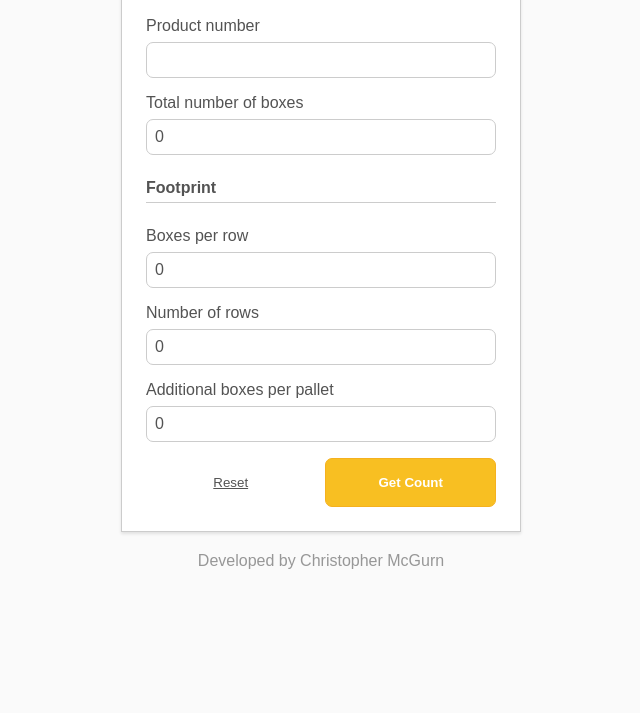
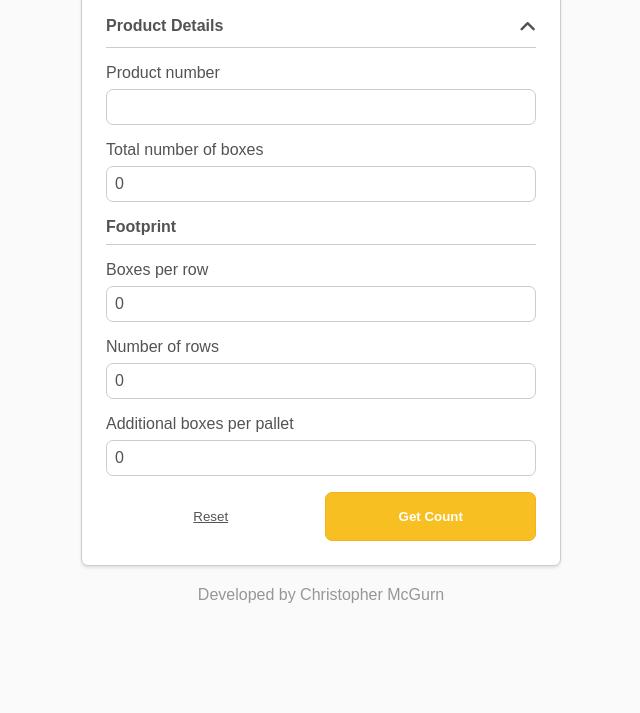
Before and after one commit to zsondev/bnm-count, a plain HTML site: page index.html in a window 1280 px wide. Shown: the part 87-800 px from the top of the page, without its empty margins (319-959 px from the left). Drawn offline with Linux system fonts and the light colour scheme; a web font is replaced by a local one.

Commit message:
Add collapsible menu component

```diff
--- a/index.html
+++ b/index.html
@@ -4,6 +4,8 @@
     <meta charset="UTF-8">
     <meta name="viewport" content="width=device-width, initial-scale=1.0">
     <link rel="stylesheet" href="styles/main.css">
+    <script src="https://kit.fontawesome.com/06923015d8.js" crossorigin="anonymous"></script>
+    <script src="scripts/menu.js" defer></script>
     <script src="scripts/app.js" defer></script>
     <title>GetCount</title>
 </head>
@@ -13,6 +15,12 @@
             <h1><span class="brand-1">Get</span><span class="brand-2">Count</span></h1>
         </header>
         <main>
+            <section class="product-info menu" data-menu="menu">
+                <header class="menu__header">
+                    <h2>Product Details</h2>
+                    <button class="menu__collapse-toggler" data-menu-toggler><i class="fa-solid fa-angle-up"></i></button>
+                </header>
+                <div class="menu__collapse-content" data-menu-content>
                     <form>
                         <div class="input-group">
                             <label for="product-number">Product number</label>
@@ -22,7 +30,7 @@
                             <label for="product-count-total">Total number of boxes</label>
                             <input type="number" id="product-count-total" value=0>
                         </div>
-                <h2 class="bold">Footprint</h2>
+                        <h2 class="bold underline">Footprint</h2>
                         <div class="input-group">
                             <label for="products-per-row">Boxes per row</label>
                             <input type="number" id="products-per-row" value=0>
@@ -36,10 +44,12 @@
                             <input type="number" id="extra" value=0>
                         </div>
                         <div class="form-controls">
-                    <button type="reset" class="btn-warn">Reset</button>
-                    <button type="button" id="get-count" class="btn-success">Get Count</button>
+                            <button type="reset" class="btn btn-warn">Reset</button>
+                            <button type="button" id="get-count" class="btn btn-success">Get Count</button>
                         </div>
                     </form>
+                </div>
+            </section>
         </main>
     </div>
     <footer>
--- /dev/null
+++ b/scripts/menu.js
@@ -0,0 +1,20 @@
+(function() {
+    const menus = document.querySelectorAll('[data-menu]');
+
+    menus.forEach(menu => {
+        const toggler = menu.querySelector('[data-menu-toggler]');
+        const content = menu.querySelector('[data-menu-content]');
+
+        toggler.addEventListener('click', e => {
+            const icon = toggler.querySelector('i');
+
+            if (icon.classList.contains('fa-angle-up')) {
+                icon.classList.replace('fa-angle-up', 'fa-angle-down');
+            } else {
+                icon.classList.replace('fa-angle-down', 'fa-angle-up');
+            }
+
+            content.classList.toggle('hidden');
+        });
+    });
+})();
--- a/styles/main.css
+++ b/styles/main.css
@@ -30,18 +30,9 @@ li:not(:last-of-type) {
     margin-bottom: 0.5rem;
 }
 
-.wrapper {
-    background-color: #fff;
-    border: solid 1px #ccc;
-    margin: 10px;
-    padding: 1.5rem;
-    -webkit-box-shadow: 0px 2px 3px 0px rgba(0,0,0,0.10);
-    box-shadow: 0px 2px 3px 0px rgba(0,0,0,0.10);
-}
-
 @media screen and (min-width: 500px) {
     .wrapper {
-        max-width: 400px;
+        max-width: 500px;
         margin: 10px auto;
     }
 }
@@ -59,6 +50,9 @@ li:not(:last-of-type) {
 input, button {
     border-radius: 7px;
     color: inherit;
+}
+
+form input, form button {
     width: 100%;
 }
 
@@ -71,8 +65,11 @@ input {
 button {
     border: none;
     cursor: pointer;
+    outline: none;
+}
+
+.btn {
     padding: 1rem;
-    outline: none;
 }
 
 .input-group {
@@ -118,9 +115,6 @@ h1 {
 h2 {
     font-size: 1rem;
     font-weight: 600;
-    margin: 1.5rem 0;
-    border-bottom: 1px solid #ccc;
-    padding-bottom: 5px;
 }
 
 .brand-1 {
@@ -141,3 +135,41 @@ h2 {
     text-align: center;
     padding: 10px 0;
 }
+
+.underline {
+    border-bottom: 1px solid #ccc;
+    padding-bottom: 0.5rem;
+    margin: 1rem 0;
+}
+
+/* Menu */
+
+.menu {
+    background-color: #fff;
+    border: solid 1px #ccc;
+    border-radius: 7px;
+    margin: 10px;
+    padding: 1.5rem;
+    -webkit-box-shadow: 0px 2px 3px 0px rgba(0,0,0,0.10);
+    box-shadow: 0px 2px 3px 0px rgba(0,0,0,0.10);
+}
+
+.menu__header {
+    display: flex;
+    justify-content: space-between;
+    padding-bottom: 0.5rem;
+    border-bottom: 1px solid #ccc;
+}
+
+.menu__collapse-toggler {
+    background: transparent;
+    font-size: 1.2rem;
+}
+
+.menu__collapse-content {
+    padding-top: 1rem;
+}
+
+.hidden {
+    display: none;
+}
```
Lines whose indentation alone changed are shown as unchanged.
